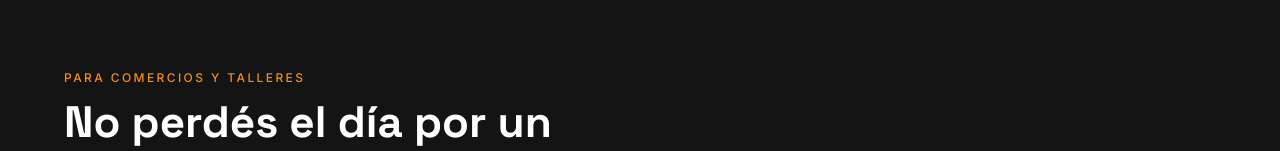
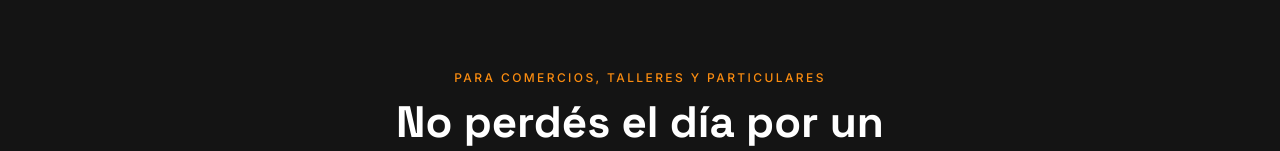
Before and after one commit to AppResuelve/pedronencomiendas-corporate-catalogo-whastapp, a Next.js app in the folder client/: page / in a window 1280 px wide. Shown: the part 762-913 px from the top of the page. Built offline with nearby package versions, Linux system fonts and the light colour scheme; no server answers.

Commit message:
fix: centrar badge y título en ProblemSolution

```diff
--- a/client/components/ProblemSolution.tsx
+++ b/client/components/ProblemSolution.tsx
@@ -1,5 +1,5 @@
 // @ts-nocheck
-'use client'
+"use client";
 import { AlertCircle, PackageCheck, ShieldCheck } from "lucide-react";
 
 const PUNTOS = [
@@ -27,15 +27,19 @@ export default function ProblemSolution() {
   return (
     <section
       className="px-4 sm:px-6 lg:px-8"
-      style={{ backgroundColor: "var(--color-surface)", paddingTop: "6rem", paddingBottom: "6rem" }}
+      style={{
+        backgroundColor: "var(--color-surface)",
+        paddingTop: "6rem",
+        paddingBottom: "6rem",
+      }}
     >
       <div className="max-w-6xl mx-auto">
-        <div className="mb-14 max-w-2xl">
+        <div className="mb-14 max-w-2xl mx-auto text-center">
           <span
             className="text-xs font-medium tracking-[0.2em] uppercase block mb-3"
             style={{ color: "var(--color-primary)" }}
           >
-            Para comercios y talleres
+            Para comercios, talleres y particulares
           </span>
           <h2
             style={{
@@ -56,7 +60,9 @@ export default function ProblemSolution() {
               key={title}
               className="rounded-2xl p-6"
               style={{
-                backgroundColor: accent ? "var(--color-primary-light)" : "var(--color-bg)",
+                backgroundColor: accent
+                  ? "var(--color-primary-light)"
+                  : "var(--color-bg)",
                 border: accent
                   ? "1px solid var(--color-primary)"
                   : "1px solid var(--color-border)",
@@ -64,7 +70,11 @@ export default function ProblemSolution() {
             >
               <Icon
                 className="w-6 h-6 mb-4"
-                style={{ color: accent ? "var(--color-primary)" : "var(--color-text-secondary)" }}
+                style={{
+                  color: accent
+                    ? "var(--color-primary)"
+                    : "var(--color-text-secondary)",
+                }}
               />
               <h3
                 style={{
```
